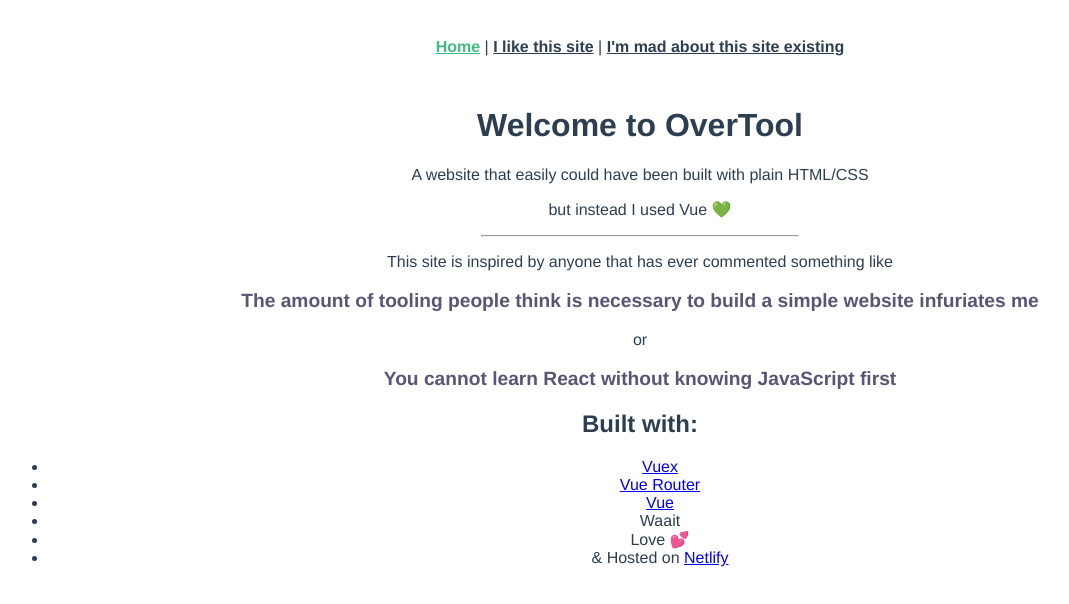
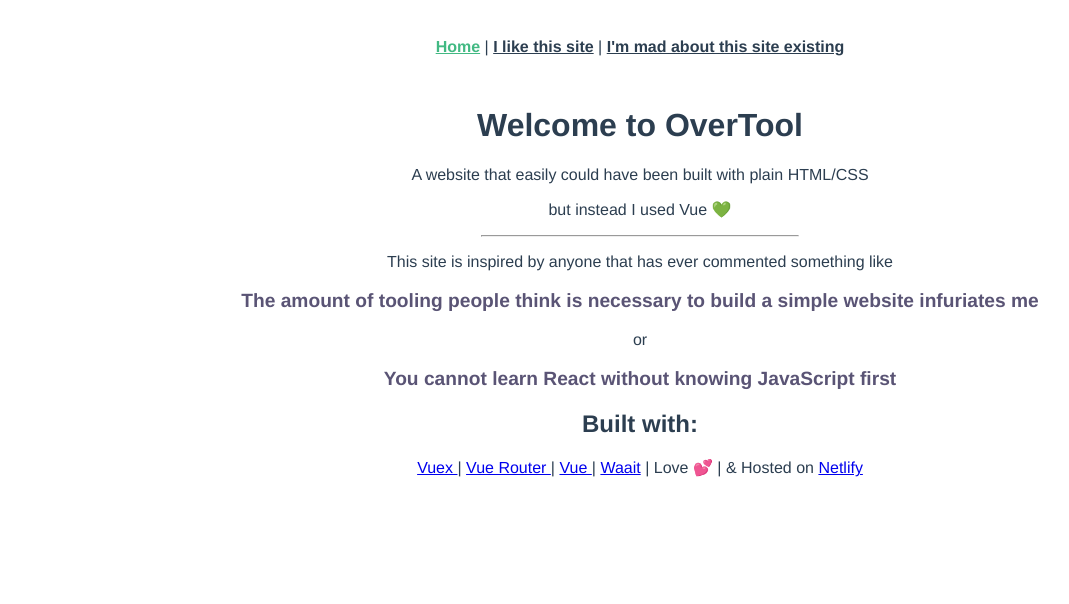
Before and after one commit to TerabyteTiger/overtool, a Vue app: page / in a window 1280 px wide. Shown: the top 604 px of the page, without its empty margins (0-1069 px from the left). Built offline with nearby package versions, Linux system fonts and the light colour scheme.

Commit message:
😅 Fix built with

```diff
--- a/src/views/Home.vue
+++ b/src/views/Home.vue
@@ -18,29 +18,21 @@
     </blockquote>
 
     <h2>Built with:</h2>
-    <ul>
-      <li>
+    <p>
       <a href="https://vuex.vuejs.org/">
         Vuex
       </a>
-      </li>
-      <li>
+      |
       <a href="https://router.vuejs.org/">
         Vue Router
       </a>
-      </li>
-      <li>
+      |
       <a href="https://vuejs.org/">
         Vue
       </a>
-      </li>
-      <li>
-        <a href="https://github.com/wesbos/waait"></a>
-        Waait
-      </li>
-      <li>Love 💕</li>
-      <li>& Hosted on <a href="https://www.netlify.com/">Netlify</a></li>
-    </ul>
+      | <a href="https://github.com/wesbos/waait">Waait</a> | Love 💕 | & Hosted
+      on <a href="https://www.netlify.com/">Netlify</a>
+    </p>
   </div>
 </template>
 
```
Lines whose indentation alone changed are shown as unchanged.
